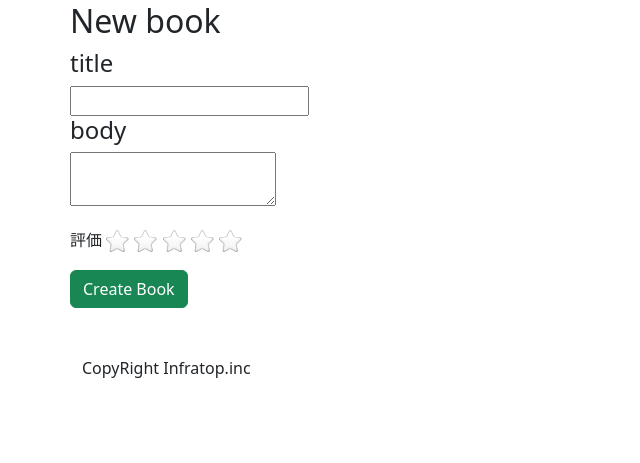
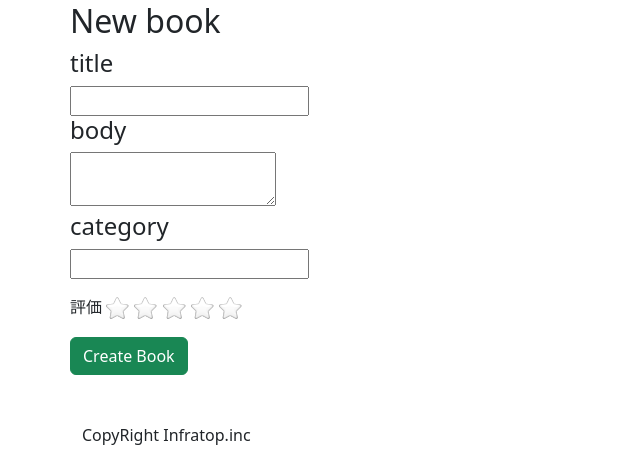
Before and after one commit to ichi-a00/Bookers2, a Rails app: page /books in a window 1280 px wide. Shown: the part 767-1230 px from the top of the page, without its empty margins (0-640 px from the left). Before the commit the page ends 1145 px from the top, so only its background shows below. Run offline with Rails 7, Linux system fonts and the light colour scheme; the visitor is signed in with stand-in values (Sample User, id 1); data that the repository does not hold is empty; style sheets or scripts are compiled from the project's sources; parts of the project's set-up code (start-up, migrations or seed data) failed here and were passed over; some libraries are stand-ins or nearby versions.

Commit message:
[FIN]ex9d

```diff
--- a/app/controllers/books_controller.rb
+++ b/app/controllers/books_controller.rb
@@ -83,7 +83,7 @@
   private
 
   def book_params
-    params.require(:book).permit(:title, :body, :rate)
+    params.require(:book).permit(:title, :body, :rate, :category)
   end
 
   def ensure_correct_user
--- a/app/views/books/_list.html.erb
+++ b/app/views/books/_list.html.erb
@@ -70,6 +70,8 @@
       <%= f.text_field :title %>
       <h4>body</h4>
       <%= f.text_area :body %>
+      <h4>category</h4>
+      <%= f.text_field :category %>
 
       <div id="evaluate_stars" class="my-3">
         <label>評価</label>
--- a/app/views/books/index.html.erb
+++ b/app/views/books/index.html.erb
@@ -16,19 +16,20 @@
       <h2>Books</h2>
 
       <% if @sort == "rate" %>
-        <%= link_to "新着順", books_path(sort: "created_at") %>
+        <%= link_to "新着順", books_path(sort: "created_at") %> |
         <%= link_to "@評価順", books_path(sort: "rate") %>
       <% else %>
-        <%= link_to "@新着順", books_path(sort: "created_at") %>
+        <%= link_to "@新着順", books_path(sort: "created_at") %> |
         <%= link_to "評価順", books_path(sort: "rate") %>
       <% end %>
 
       <table class='table table-hover table-inverse'>
         <thead>
           <tr>
-            <th></th>
+            <th>Author</th>
             <th>Title</th>
-            <th>Opinion</th>
+            <th>Body</th>
+            <th>Category</th>
             <th>評価</th>
             <th>いいね</th>
             <!--<th>1週間以内の★</th>-->
@@ -49,6 +50,11 @@
                 <%end%>
             </td>
             <td><%= book.body %></td>
+            <!--ex9d カテゴリ-->
+            <td><%= link_to search_path(keyword: "#{book.category}", table:"category", match: "exact") do %>
+                  <%= book.category %>
+                <%end%>
+            </td>
             <!--ex7d 評価-->
             <td class="book-evaluation" data-score="<%= book.rate %>"></td>
             <!--いいね機能ついか--> <!--idを割り振って、booksの中からいいねしたやつだけ非同期通信できるように-->
--- a/app/views/books/show.html.erb
+++ b/app/views/books/show.html.erb
@@ -29,6 +29,11 @@
               <%end%>
             </td>
             <td><%= @book.body %></td>
+            <!--ex9d カテゴリ-->
+            <td><%= link_to search_path(keyword: "#{@book.category}", table:"category", match: "exact") do %>
+                  <%= @book.category %>
+                <%end%>
+            </td>
             <!--評価-->
             <td class="book-evaluation" data-score="<%= @book.rate %>"></td>
             <!--いいね機能ついか--><!-- 応用課題6でテンプレート化しました-->
--- a/app/views/layouts/application.html.erb
+++ b/app/views/layouts/application.html.erb
@@ -59,7 +59,7 @@
       <div class="search-form float-right mx-3">
         <%= form_with url: search_path, method: :get, local: true do |f| %>
           <%= f.text_field :keyword, value: @keyword %>
-          <%= f.select :table, [["User", "user"], ["Book", "book"]], {selected: @table}, {} %>
+          <%= f.select :table, [["User", "user"], ["Book", "book"], ["Category", "category"]], {selected: @table}, {} %>
           <%= f.select :match, [["完全一致", "exact"], ["前方一致", "forward"], ["後方一致", "backward"], ["部分一致", "partial"]], {selected: @match}, {} %>
           <%= f.submit "検索" %>
         <% end %>
--- a/app/views/users/show.html.erb
+++ b/app/views/users/show.html.erb
@@ -14,6 +14,7 @@
             <th></th>
             <th>Title</th>
             <th>Opinion</th>
+            <th>Category</th>
             <th>評価</th>
             <th>いいね</th>
             <th></th>
@@ -33,6 +34,11 @@
                 <%end%>
             </td>
             <td><%= book.body %></td>
+            <!--ex9d カテゴリ-->
+            <td><%= link_to search_path(keyword: "#{book.category}", table:"category", match: "exact") do %>
+                  <%= book.category %>
+                <%end%>
+            </td>
             <!--評価-->
             <td class="book-evaluation" data-score="<%= book.rate %>"></td>
             <!--いいね機能ついか, 非同期-->
--- /dev/null
+++ b/db/migrate/20211010110302_add_category_to_book.rb
@@ -0,0 +1,5 @@
+class AddCategoryToBook < ActiveRecord::Migration[5.2]
+  def change
+    add_column :books, :category, :string
+  end
+end
```
Also changed, not shown: app/controllers/searches_controller.rb (+7 -1 lines), app/models/book.rb (+14 -0 lines), app/views/books/edit.html.erb (+15 -1 lines), db/schema.rb.
